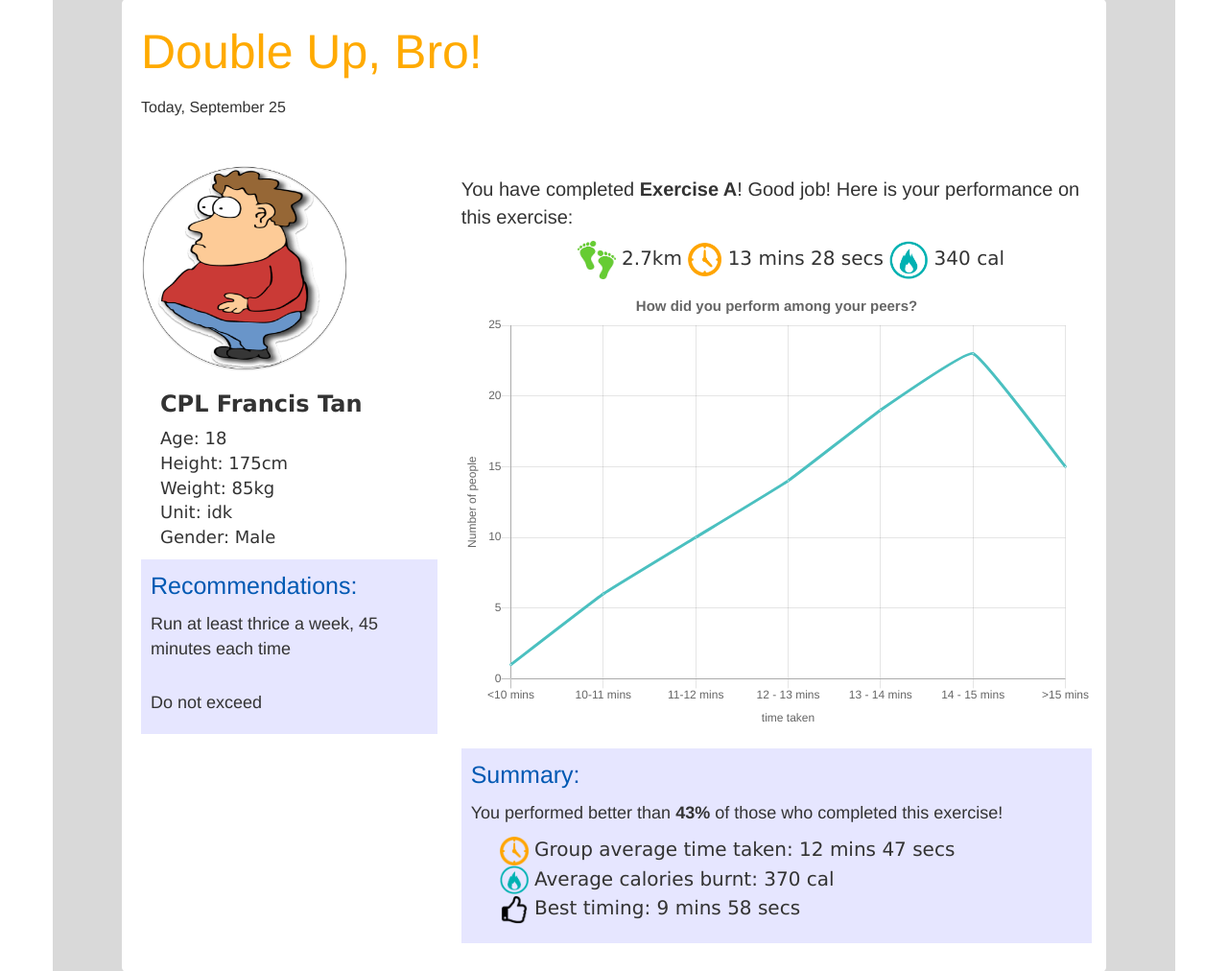
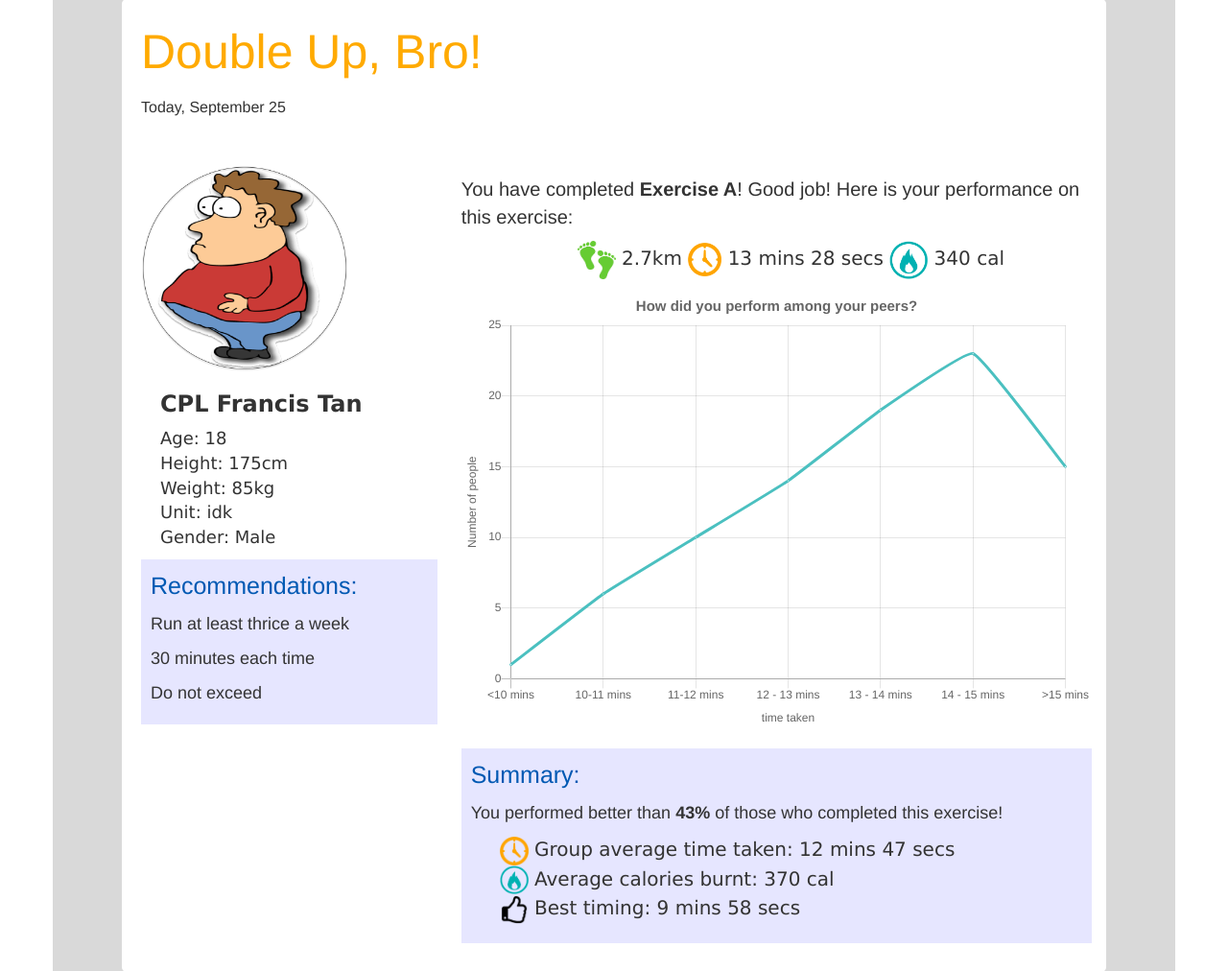
Before and after one commit to jackong2013/doubleupbro, a Flask app: page /fatty in a window 1280 px wide. Shown: the part 377-1389 px from the top of the page at 96% size. Run offline with Flask 2, Linux system fonts and the light colour scheme; some libraries are stand-ins or nearby versions.

Commit message:
change recommendation

```diff
--- a/templates/fatty.html
+++ b/templates/fatty.html
@@ -37,7 +37,8 @@
                     </div>
 										<div style="background-color:#e6e6ff; padding: 10px; max-width:100%; margin:right; display:block;">
 											<p style="font-size:25px; color: #0059b3;">Recommendations:</p>
-											<p style="font-size:18px">Run at least thrice a week, 45 minutes each time</p><br>
+											<p style="font-size:18px">Run at least thrice a week</p>
+                                            <p style="font-size:18px">30 minutes each time</p>
 											<p style="font-size:18px">Do not exceed </p>
 										</div>
                 </div>
```
